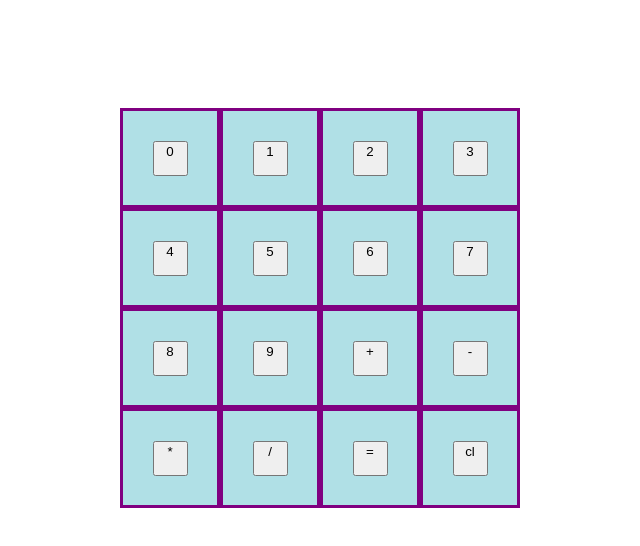
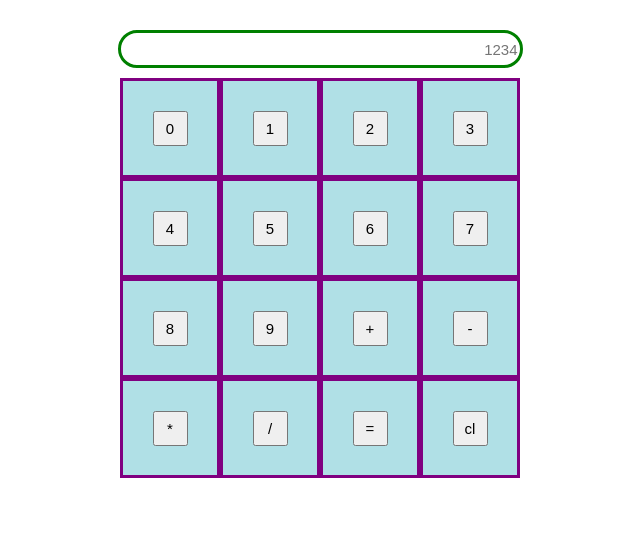
Before and after one commit to cvillere/Calc_proj, a plain HTML site: page index.html in a window 1280 px wide. Shown: the whole page, without its empty margins (320-960 px from the left). Drawn offline with Linux system fonts and the light colour scheme.

Commit message:
Add input display

```diff
--- a/calc.css
+++ b/calc.css
@@ -37,7 +37,25 @@
     display: grid;
     height: 35px;
     width: 35px;
+    font-size: 15px;
     align-self: center;
     justify-self: center;
+    place-items: center center;
 
 }
+
+.calcbox {
+
+    display: grid;
+    height: 30px;
+    width: 395px;
+    border: 3px solid green;
+    margin: auto;
+    margin-top: 30px;
+    margin-bottom: 10px;
+    border-radius: 25px;
+    text-align: right;
+    font-size: 15px;
+    font
+
+}
--- a/calc.js
+++ b/calc.js
@@ -39,8 +39,6 @@ makeChildDivs();
 const buttonsCollection = document.getElementsByClassName("childButton");
 const buttonsList = Array.from(buttonsCollection);
 
-console.log(buttonsList);
-
 function applyButtonStrings (buttons) {
     for (i = 0; i < 16; i++) {
         buttons[i].textContent = `${buttonStrings[i]}`
--- a/index.html
+++ b/index.html
@@ -7,8 +7,8 @@
 </head>
 
 <body>
-  <div class="top">
-  </div>
+  <input class="calcbox" placeholder="1234">
+</input>
 
   <div class="container">
   </div>
```
